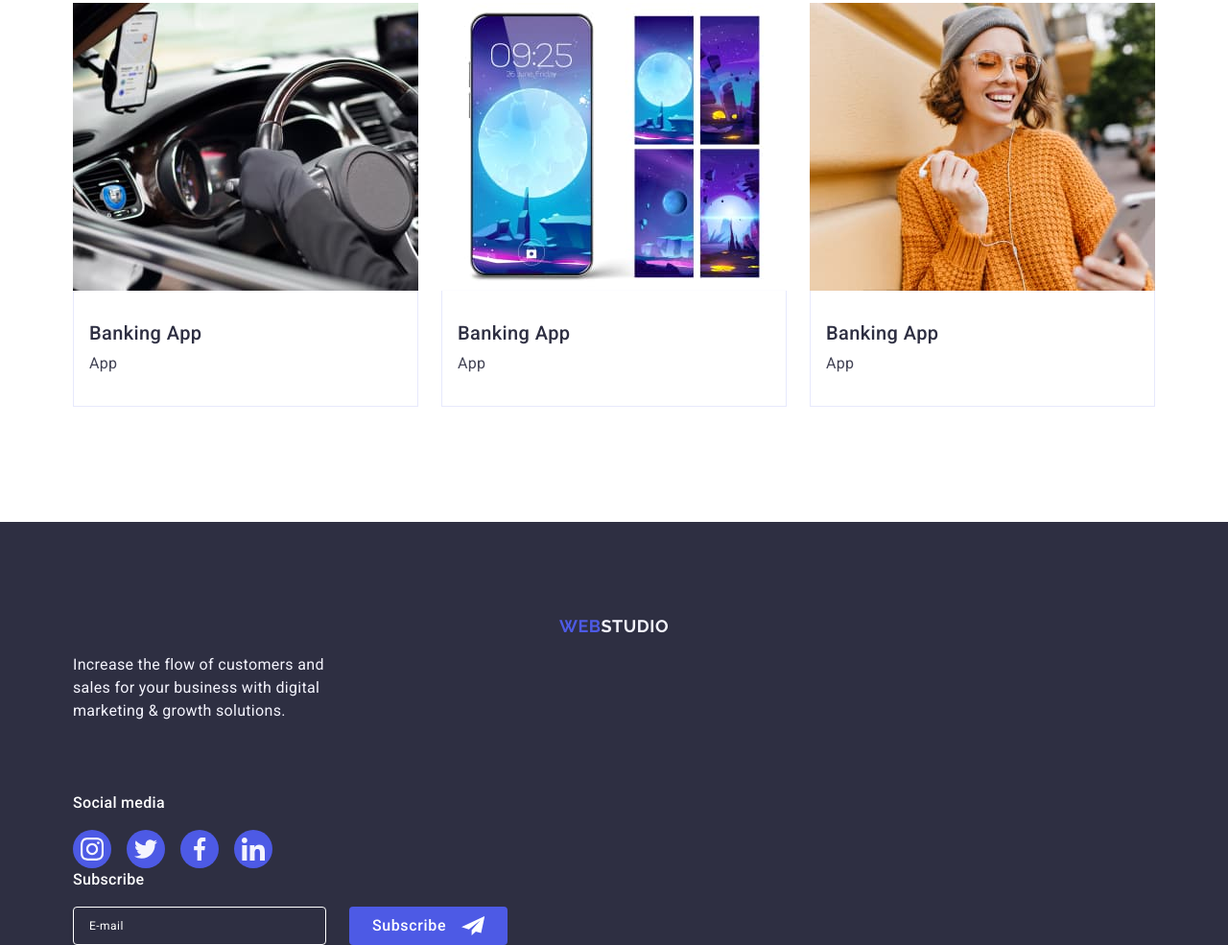
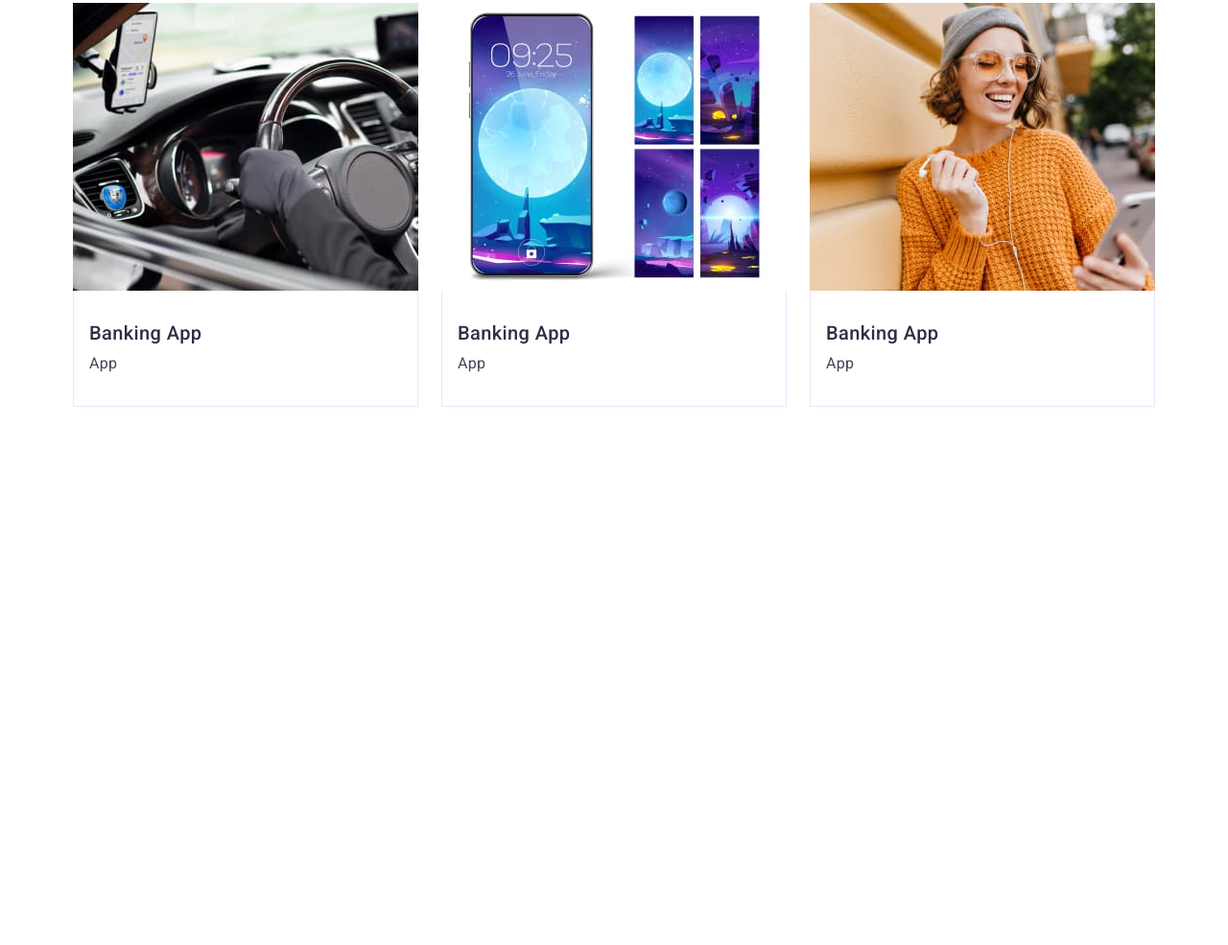
Before and after one commit to Sergii-Sotnikov/goit-markup-hw-06, a plain HTML site: page index.html in a window 1280 px wide. Shown: the part 2038-3023 px from the top of the page at 96% size. After the commit the page ends 2582 px from the top, so only its background shows below. Drawn offline with nearby package versions, Linux system fonts and the light colour scheme.

Commit message:
12345666

```diff
--- a/index.html
+++ b/index.html
@@ -414,7 +414,7 @@
 
 
     <!-- FOOTER -->
-    <footer class="footer">
+    <!-- <footer class="footer">
         <div class="container footer-box">
             <div class="footer-container-inform">
                 <a class="footer-logo" href="./index.html">WEB<span class="footer-logo-second">Studio</span></a>
@@ -567,7 +567,7 @@
                 <button class="modal-btn-checkbox" type="submit">Send</button>
             </form>
         </div>
-    </div>
+    </div> -->
 
 </body>
 </html>
```
